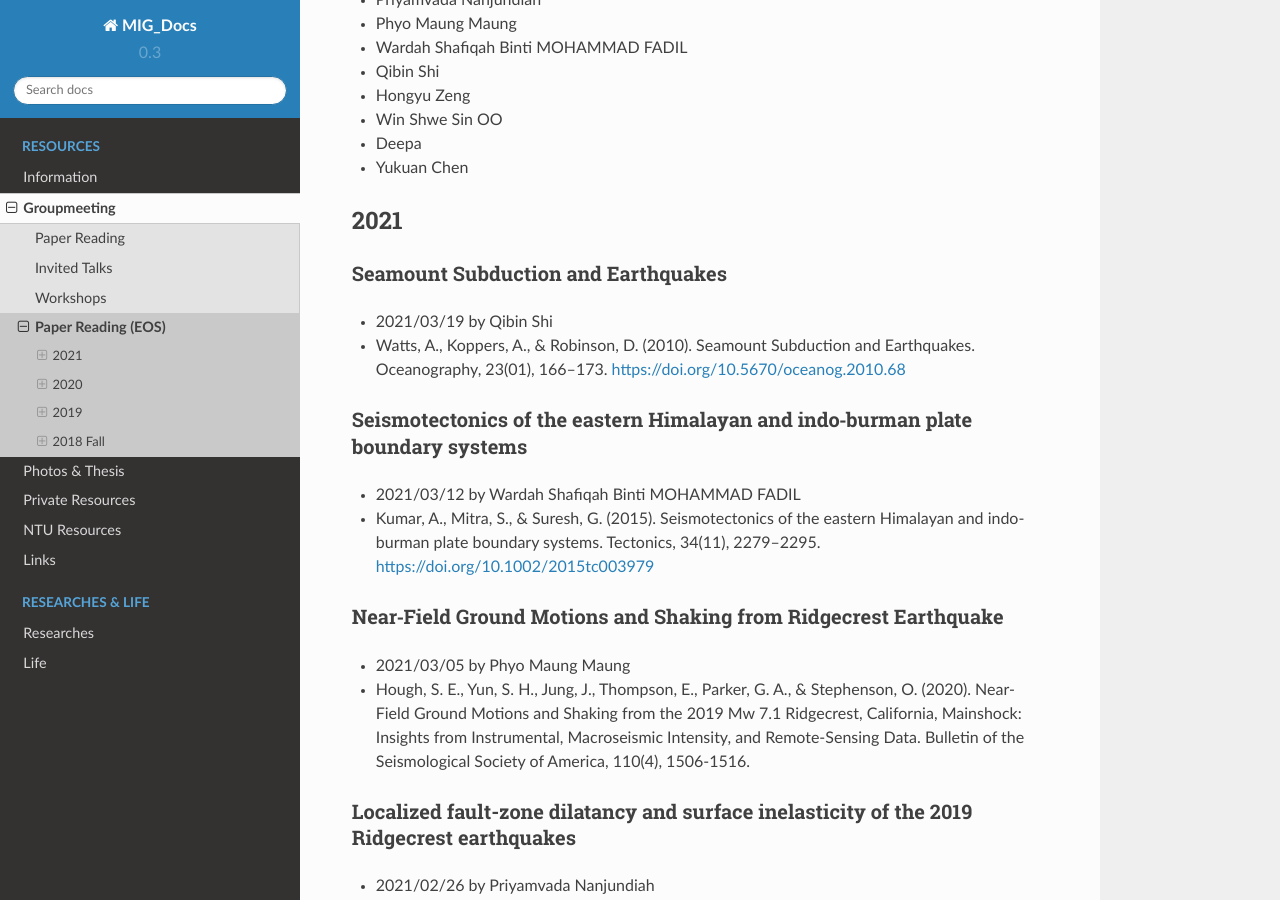
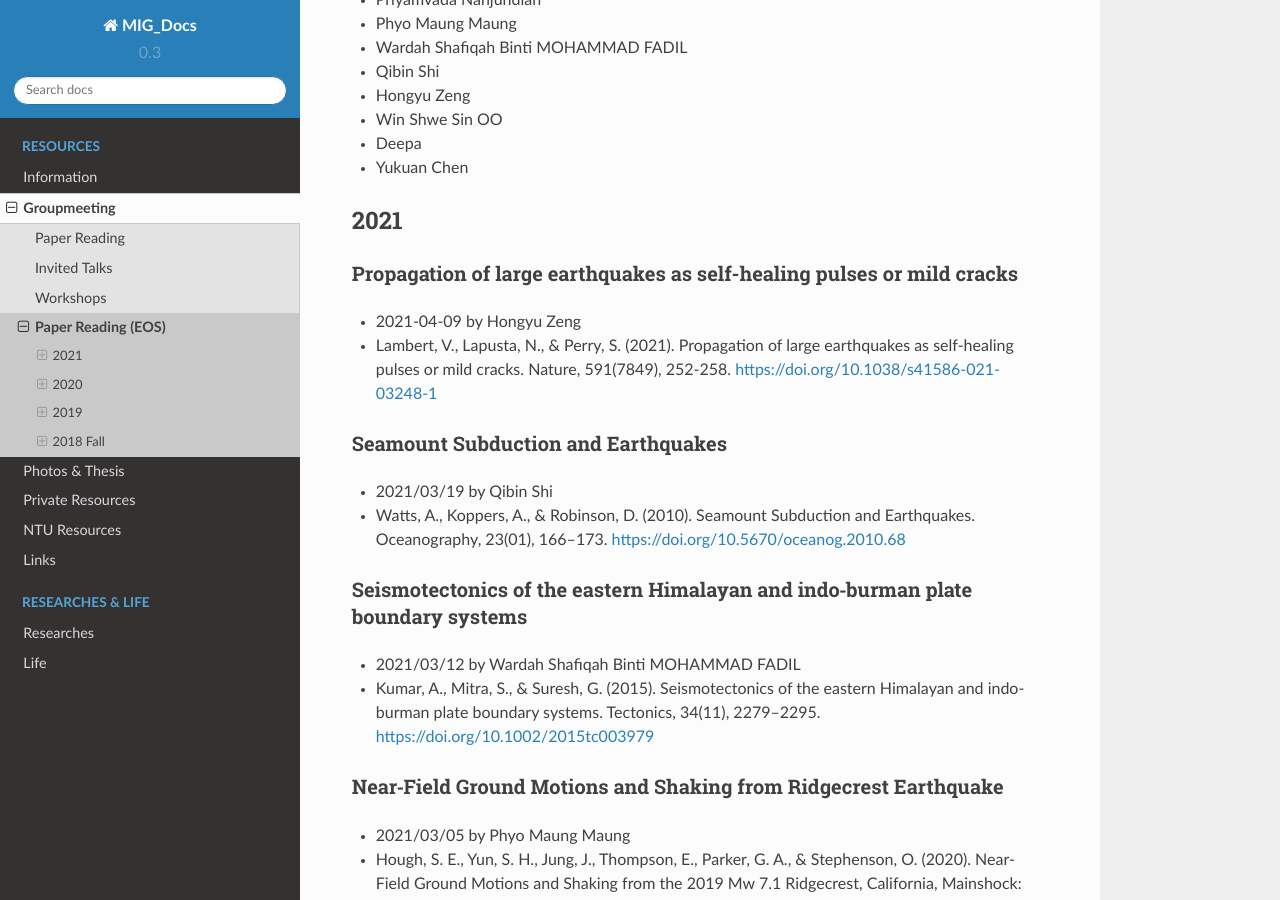
Before and after one commit to MIGG-NTU/MIG_Docs, a Sphinx documentation site: the page built from source/groupmeeting/paper-reading-EOS.rst, in a window 1280 px wide and 900 px high, scrolled down 366 px. Built offline with Sphinx 7.4.7 and the Read the Docs theme 2.0.0, drawn with Linux system fonts in a browser that asks for light colours.

Commit message:
Added 9/4/21 EOS paper reading (#65)
Co-authored-by: Yao Jiayuan <coreman.seism@gmail.com>

```diff
--- a/source/groupmeeting/paper-reading-EOS.rst
+++ b/source/groupmeeting/paper-reading-EOS.rst
@@ -19,6 +19,13 @@
 
 2021
 ----
+
+Propagation of large earthquakes as self-healing pulses or mild cracks
++++++++++++++++++++++++++++++++++++++++++++++++++++++++++++++++++++++++
+
+- 2021-04-09 by Hongyu Zeng
+- Lambert, V., Lapusta, N., & Perry, S. (2021). Propagation of large earthquakes as self-healing pulses or mild cracks. Nature, 591(7849), 252-258. https://doi.org/10.1038/s41586-021-03248-1
+
 Seamount Subduction and Earthquakes
 ++++++++++++++++++++++++++++++++++++
 - 2021/03/19 by Qibin Shi
```
